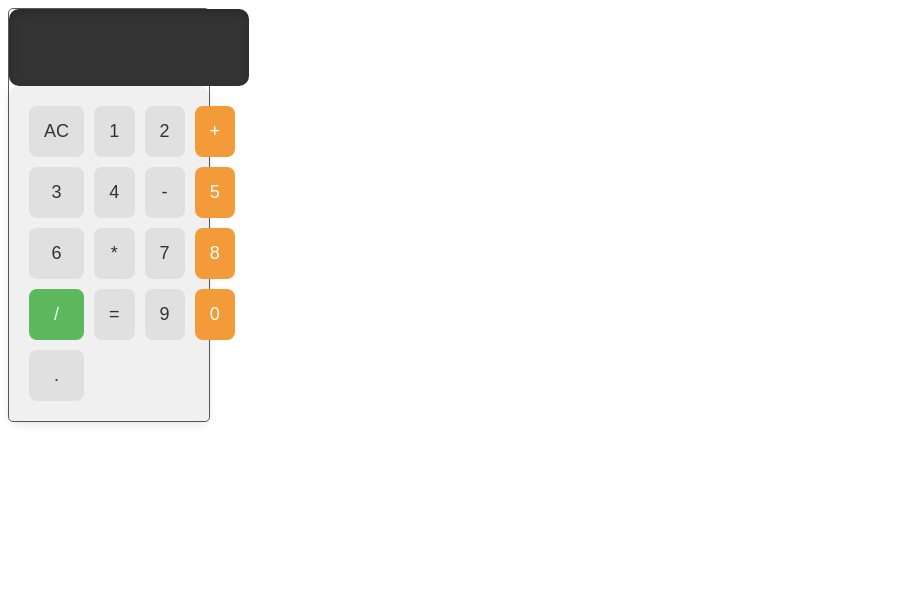
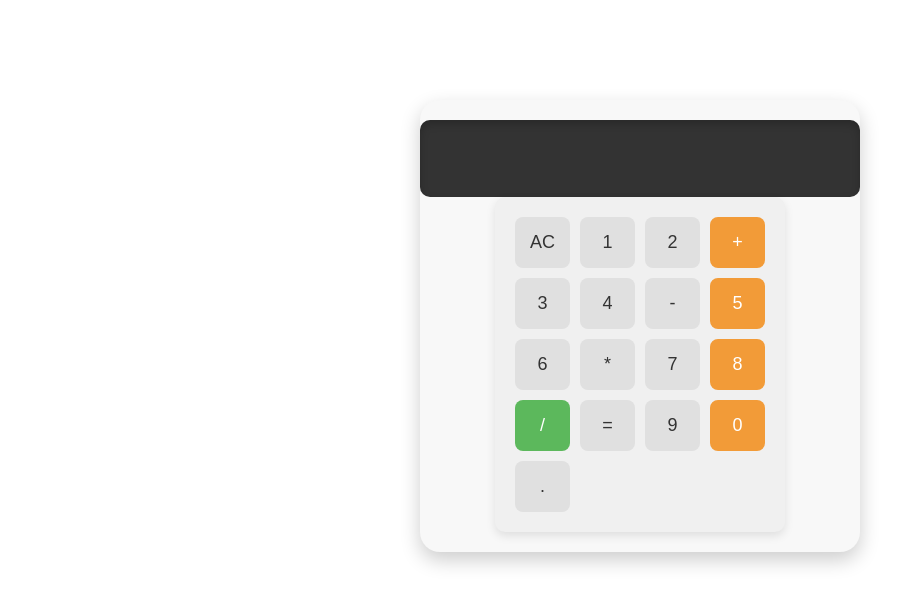
Before and after one commit to Amarjeet113/Learn-React-2, a React (Vite) app: page / in a window 1280 px wide. Shown: the top 606 px of the page, without its empty margins (0-922 px from the left). Built offline with nearby package versions, Linux system fonts and the light colour scheme.

Commit message:
Update App.module.css

```diff
--- a/src/App.module.css
+++ b/src/App.module.css
@@ -1,5 +1,18 @@
-.calculator{
-  border: 1px solid rgb(91, 89, 89);
-  width: 200px;
-  border-radius: 5px;
+.calculator {
+  width: 400px;
+  margin: 100px auto; /* Center the calculator on the page */
+  padding: 20px;
+  background-color: #f8f8f8;
+  border-radius: 20px;
+  box-shadow: 0 8px 20px rgba(0, 0, 0, 0.2);
+  display: flex;
+  flex-direction: column;
+  align-items: center;
 }
+
+@media (max-width: 500px) {
+  .calculator {
+    width: 90%;
+    margin: 50px auto;
+  }
+}
```
